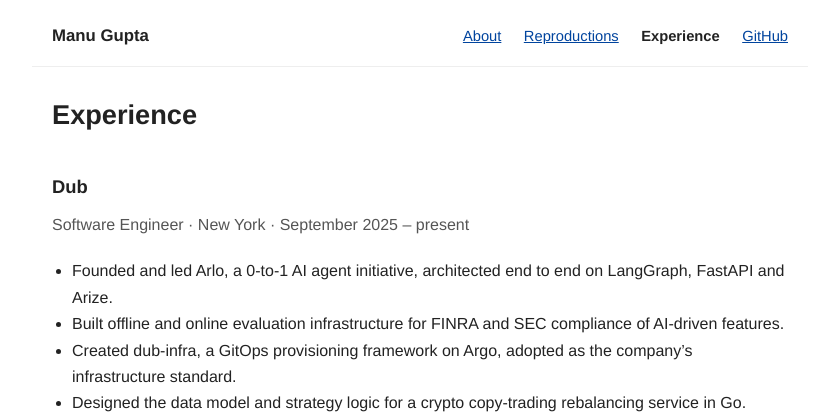
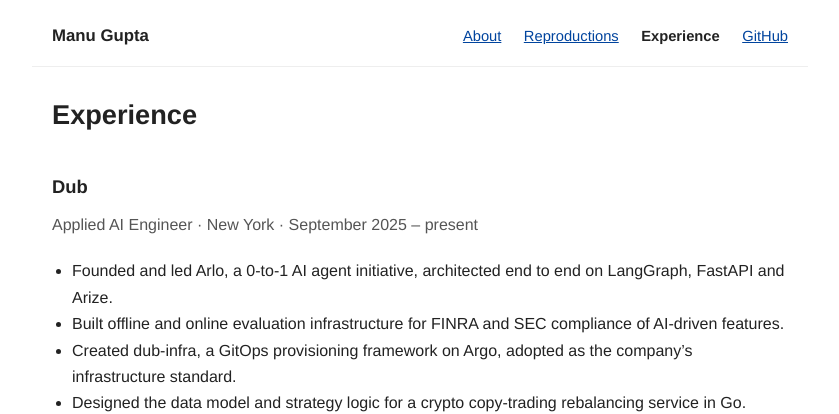
Before and after one commit to mgupta8143/mgupta8143.github.io, a Jekyll site: the page built from experience.md, in a window 1280 px wide. Shown: the top 414 px of the page, without its empty margins (220-1059 px from the left). Built offline with Jekyll 4.4.1, drawn with Linux system fonts in a browser that asks for light colours.

Commit message:
Correct the Dub title to Applied AI Engineer
Co-Authored-By: Claude Opus 5 <noreply@anthropic.com>

```diff
--- a/experience.md
+++ b/experience.md
@@ -7,7 +7,7 @@ permalink: /experience/
 # Experience
 
 ## Dub
-<p class="role">Software Engineer &middot; New York &middot; September 2025 &ndash; present</p>
+<p class="role">Applied AI Engineer &middot; New York &middot; September 2025 &ndash; present</p>
 
 - Founded and led Arlo, a 0-to-1 AI agent initiative, architected end to end on LangGraph, FastAPI and Arize.
 - Built offline and online evaluation infrastructure for FINRA and SEC compliance of AI-driven features.
```
Also changed, not shown: index.md (+2 -2 lines).
